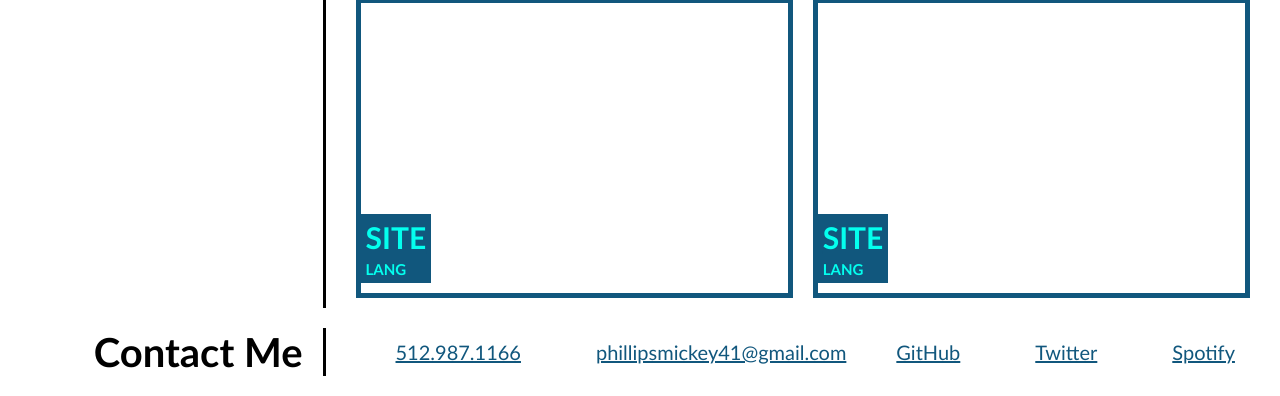
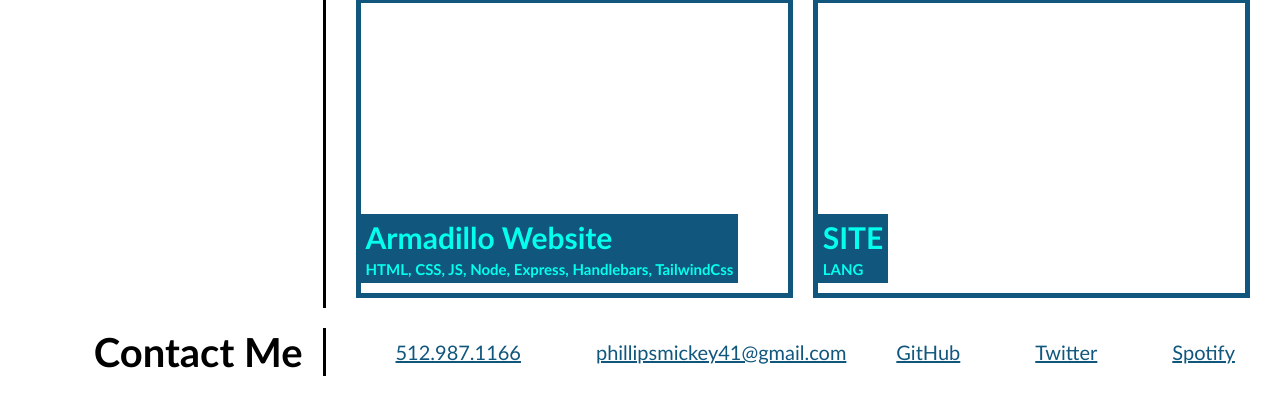
Before and after one commit to MickeyPhillips/portfolio, a plain HTML site: page index.html in a window 1280 px wide. Shown: the part 1314-1710 px from the top of the page. Drawn offline with Linux system fonts and the light colour scheme.

Commit message:
new item

```diff
--- a/index.html
+++ b/index.html
@@ -65,10 +65,10 @@
                     </a>
                 </div>
                 <div class="project-row">
-                    <a class="project" href="https://mickeyphillips.github.io/horiseonproject-MP/" target="_blank" alt="">
+                    <a class="project" href="https://glacial-reef-85694.herokuapp.com" target="_blank" alt="">
                         <div class="text-box">
-                            <h3>SITE</h3>
-                            <h4>LANG</h4>
+                            <h3>Armadillo Website</h3>
+                            <h4>HTML, CSS, JS, Node, Express, Handlebars, TailwindCss</h4>
                         </div>
                     </a>
                     <a class="project" href="https://mickeyphillips.github.io/horiseonproject-MP/" target="_blank" alt="">
```
